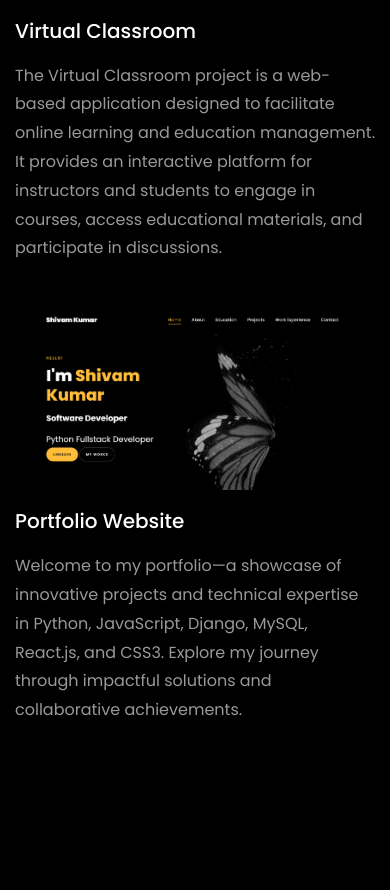
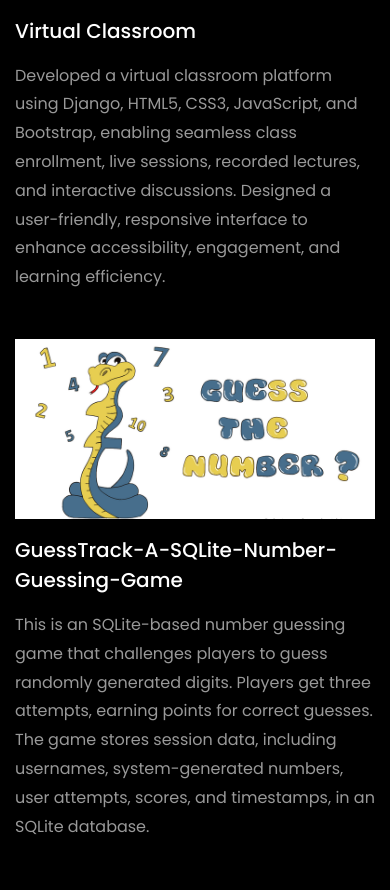
Before and after one commit to Shivam143bit/Portfolio--Website, a plain HTML site: page index.html in a window 390 px wide. Shown: the part 4359-5249 px from the top of the page. Drawn offline with Linux system fonts and the light colour scheme; files whose address does not match are found by name.

Commit message:
added new file

```diff
--- a/index.html
+++ b/index.html
@@ -358,6 +358,7 @@
           	<div class="blog-entry justify-content-end">
               <a href="" class="block-20 zoom-effect" style="background-image: url('images/vma.jpg');">
               </a>
+
               <div class="text mt-3 float-right d-block">
 
                 <h3 class="heading"><a href="https://github.com/Shivam143bit/VideoTrack-Manager">Video Management Application</a></h3>
@@ -367,15 +368,27 @@
           </div>
           <div class="col-md-4 d-flex ftco-animate">
           	<div class="blog-entry justify-content-end">
-              <a href="https://github.com/Shivam143bit/Virtual-Classroom-" class="block-20 zoom-effect" style="background-image: url('images/vc.jpg');">
+              <a href="https://github.com/Shivam143bit/Virtual_Classroom" class="block-20 zoom-effect" style="background-image: url('images/vc.jpg');">
               </a>
               <div class="text mt-3 float-right d-block">
 
-                <h3 class="heading"><a href="">Virtual Classroom</a></h3>
-                <p>The Virtual Classroom project is a web-based application designed to facilitate online learning and education management. It provides an interactive platform for instructors and students to engage in courses, access educational materials, and participate in discussions.</p>
+                <h3 class="heading"><a href="https://github.com/Shivam143bit/Virtual_Classroom">Virtual Classroom</a></h3>
+                <p>Developed a virtual classroom platform using Django, HTML5, CSS3, JavaScript, and Bootstrap, enabling seamless class enrollment, live sessions, recorded lectures, and interactive discussions. Designed a user-friendly, responsive interface to enhance accessibility, engagement, and learning efficiency.</p>
               </div>
             </div>
           </div>
+		  <div class="col-md-4 d-flex ftco-animate">
+			<div class="blog-entry justify-content-end">
+			<a href="https://github.com/Shivam143bit/GuessTrack-A-SQLite-Number-Guessing-Game" class="block-20 zoom-effect" style="background-image: url('images/ngg.png');">
+			</a>
+			<div class="text mt-3 float-right d-block">
+
+			  <h3 class="heading"><a href="https://github.com/Shivam143bit/GuessTrack-A-SQLite-Number-Guessing-Game">GuessTrack-A-SQLite-Number-Guessing-Game</a></h3>
+			  <p>This is an SQLite-based number guessing game that challenges players to guess randomly generated digits. Players get three attempts, earning points for correct guesses. The game stores session data, including usernames, system-generated numbers, user attempts, scores, and timestamps, in an SQLite database.
+			  </p>
+			</div>
+		  </div>
+		</div>
           <div class="col-md-4 d-flex ftco-animate">
           	<div class="blog-entry">
               <a href="#" class="block-20 zoom-effect" style="background-image: url('images/pw.png');">
```
Also changed, not shown: images/ngg.png (added).
